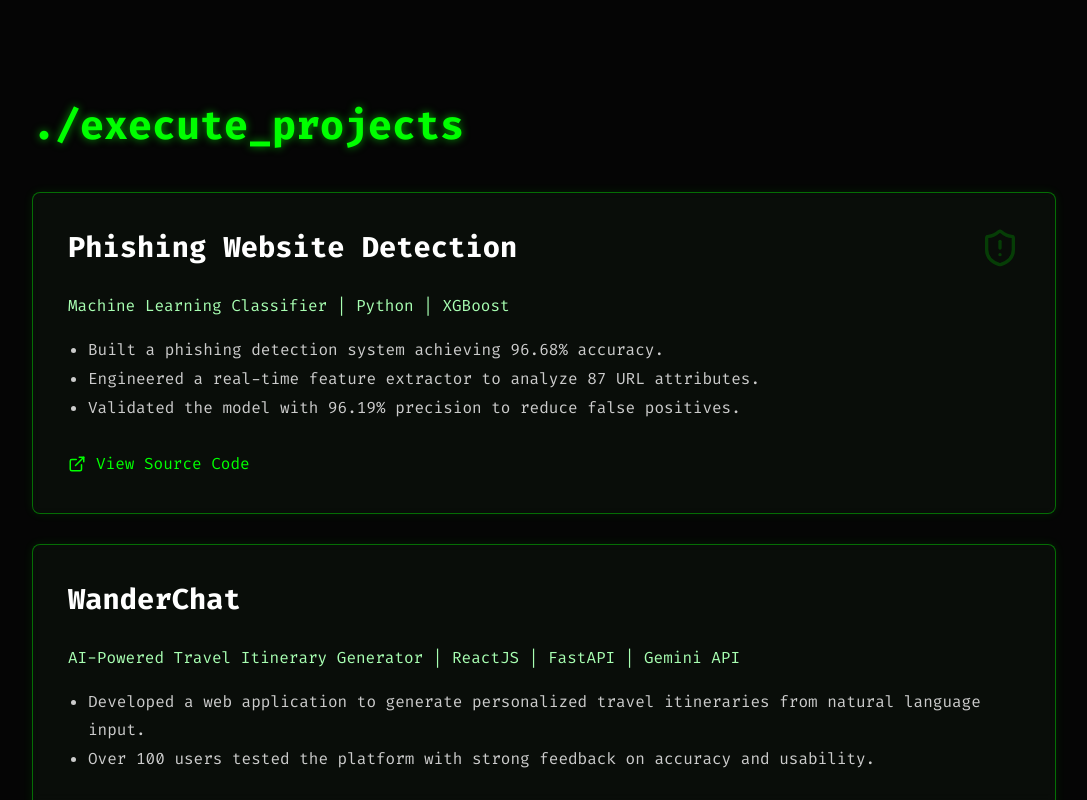
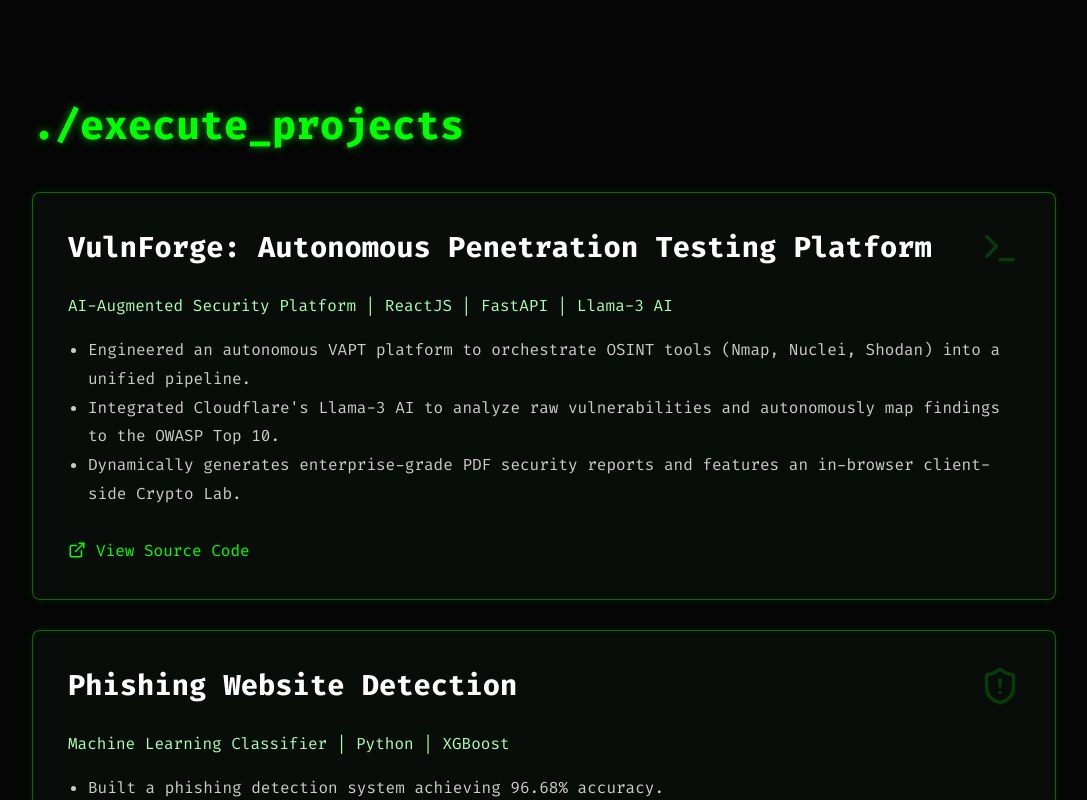
Before and after one commit to harman1418/harman-portfolio, a React (Vite) app: page / in a window 1280 px wide. Shown: the part 1664-2464 px from the top of the page, without its empty margins (96-1183 px from the left). Built offline with nearby package versions, Linux system fonts and the light colour scheme.

Commit message:
Add VulnForge details to App component
Added VulnForge section with details about the autonomous penetration testing platform and its features.

```diff
--- a/src/App.jsx
+++ b/src/App.jsx
@@ -173,6 +173,21 @@ const App = () => {
                 <motion.div variants={containerVariant} initial="hidden" whileInView="visible" viewport={{ once: true, margin: "-50px" }}>
                     <motion.h2 variants={itemVariant} className="glow-text" style={{ fontSize: 'clamp(1.8rem, 6vw, 2.5rem)', marginBottom: '40px' }}><Typewriter text="./execute_projects" delay={80} /></motion.h2>
                     <div style={{ display: 'flex', flexDirection: 'column', gap: '30px' }}>
+
+                        {/* --- VULNFORGE ADDED HERE --- */}
+                        <motion.div variants={itemVariant} className="glow-border" style={{ padding: '35px', borderRadius: '8px', position: 'relative' }}>
+                            <Terminal size={40} style={{ position: 'absolute', top: 35, right: 35, opacity: 0.2 }} />
+                            <h3 style={{ fontSize: 'clamp(1.4rem, 4vw, 1.8rem)', color: '#fff', marginTop: 0 }}>VulnForge: Autonomous Penetration Testing Platform</h3>
+                            <p style={{ color: '#a8ffb2', marginBottom: '20px' }}>AI-Augmented Security Platform | ReactJS | FastAPI | Llama-3 AI</p>
+                            <ul style={{ color: '#ccc', lineHeight: '1.8', paddingLeft: '20px' }}>
+                                <li>Engineered an autonomous VAPT platform to orchestrate OSINT tools (Nmap, Nuclei, Shodan) into a unified pipeline.</li>
+                                <li>Integrated Cloudflare's Llama-3 AI to analyze raw vulnerabilities and autonomously map findings to the OWASP Top 10.</li>
+                                <li>Dynamically generates enterprise-grade PDF security reports and features an in-browser client-side Crypto Lab.</li>
+                            </ul>
+                            <a href="https://github.com/harman1418/vulnforge" target="_blank" rel="noreferrer" style={{ display: 'inline-flex', alignItems: 'center', gap: '10px', color: '#00ff00', textDecoration: 'none', marginTop: '15px' }}>
+                                <ExternalLink size={18} /> View Source Code
+                            </a>
+                        </motion.div>
 
                         <motion.div variants={itemVariant} className="glow-border" style={{ padding: '35px', borderRadius: '8px', position: 'relative' }}>
                             <ShieldAlert size={40} style={{ position: 'absolute', top: 35, right: 35, opacity: 0.2 }} />
```
